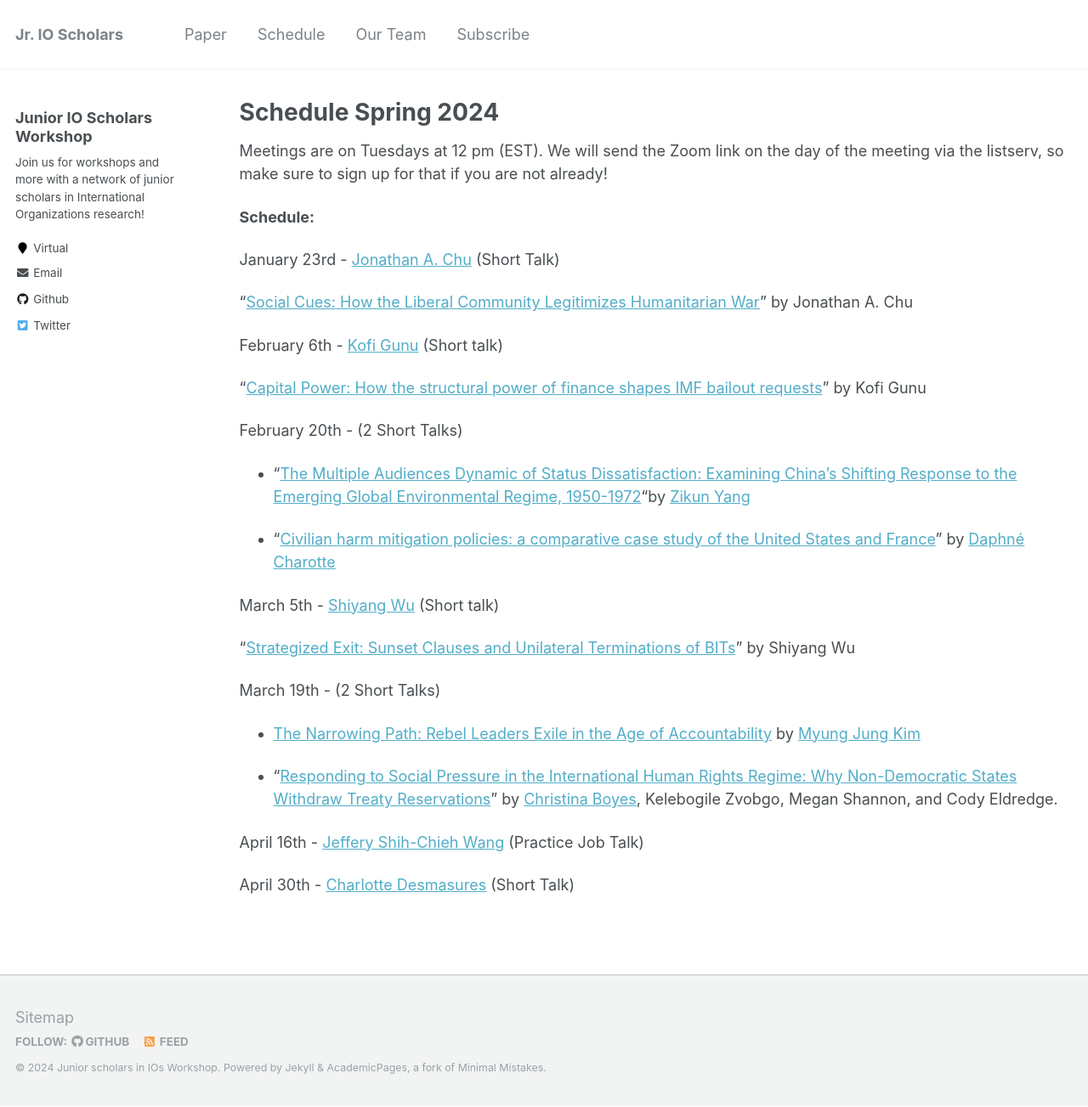
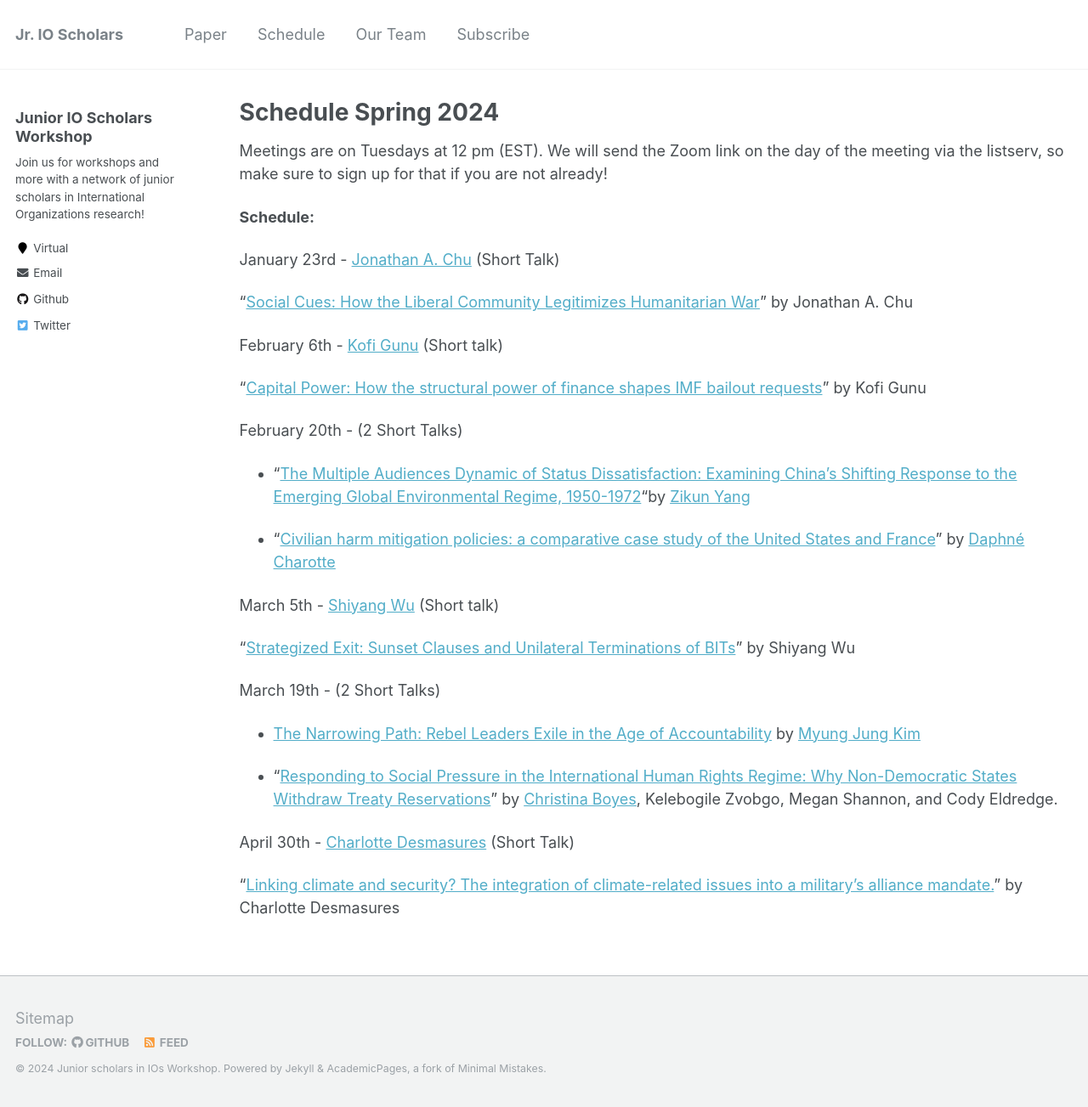
Before and after one commit to IO-workshop/IO-workshop.github.io, a Jekyll site: the page built from _pages/schedule.md, in a window 1280 px wide and 1303 px high. Shown: the whole window at 85% size. Built offline with Jekyll 4.4.1, drawn with Linux system fonts in a browser that asks for light colours.

Commit message:
final semester workshop update

```diff
--- a/_pages/schedule.md
+++ b/_pages/schedule.md
@@ -35,7 +35,6 @@ March 19th - (2 Short Talks)
 
 - "[Responding to Social Pressure in the International Human Rights Regime: Why Non-Democratic States Withdraw Treaty Reservations](https://io-workshop.github.io/files/ZSEB Draft 12-23-2023.pdf)" by [Christina Boyes](https://scholar.google.com/citations?user=HIHu46UAAAAJ&hl=en), Kelebogile Zvobgo, Megan Shannon, and Cody Eldredge.
 
-April 16th - [Jeffery Shih-Chieh Wang](https://jeffery-wang.com/) (Practice Job Talk)
+April 30th - [Charlotte Desmasures](https://www.sciencespo.fr/ceri/en/users/charlottedesmasures) (Short Talk)
 
-
-April 30th - [Charlotte Desmasures](https://www.sciencespo.fr/ceri/en/users/charlottedesmasures) (Short Talk)
+"[Linking climate and security? The integration of climate-related issues into a military’s alliance mandate.](https://io-workshop.github.io/files/Charlotte Desmasures IO Junior Scholars workshop.pdf)" by Charlotte Desmasures
```
Also changed, not shown: 1 other file.
